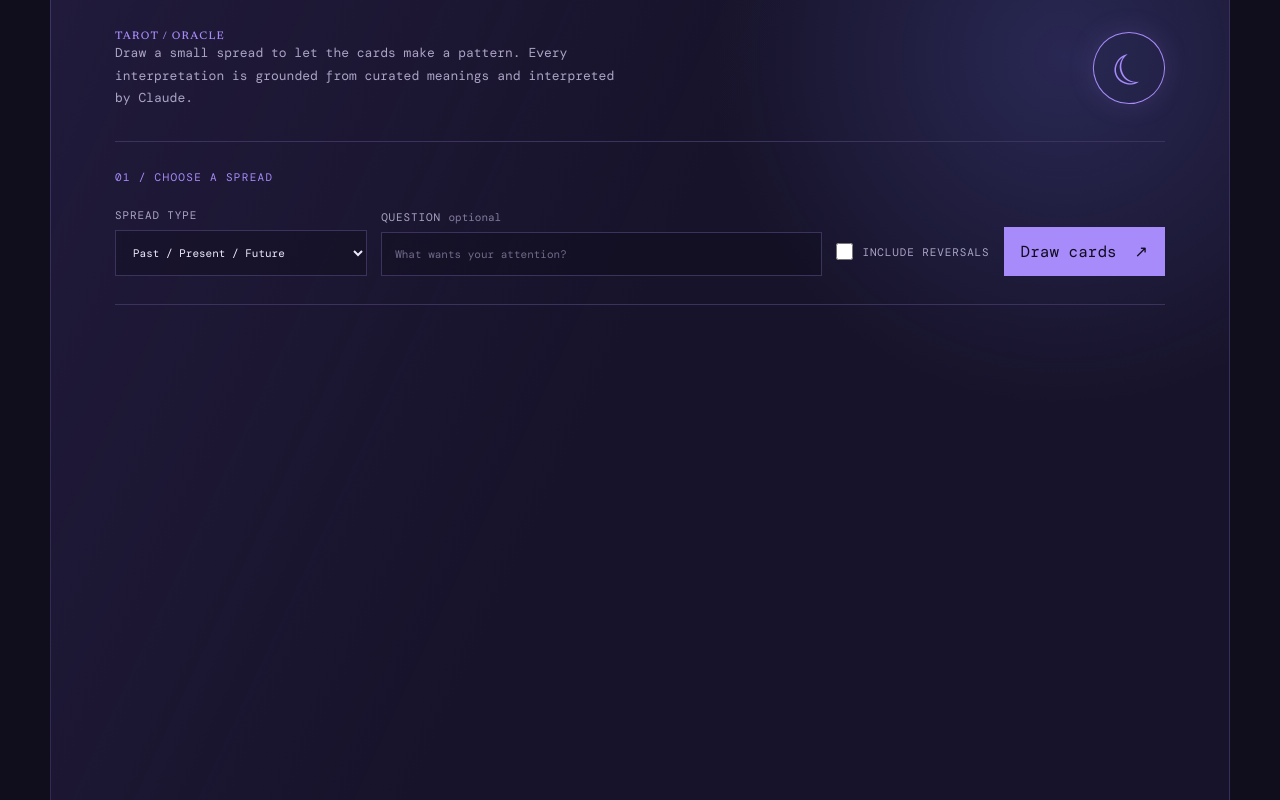
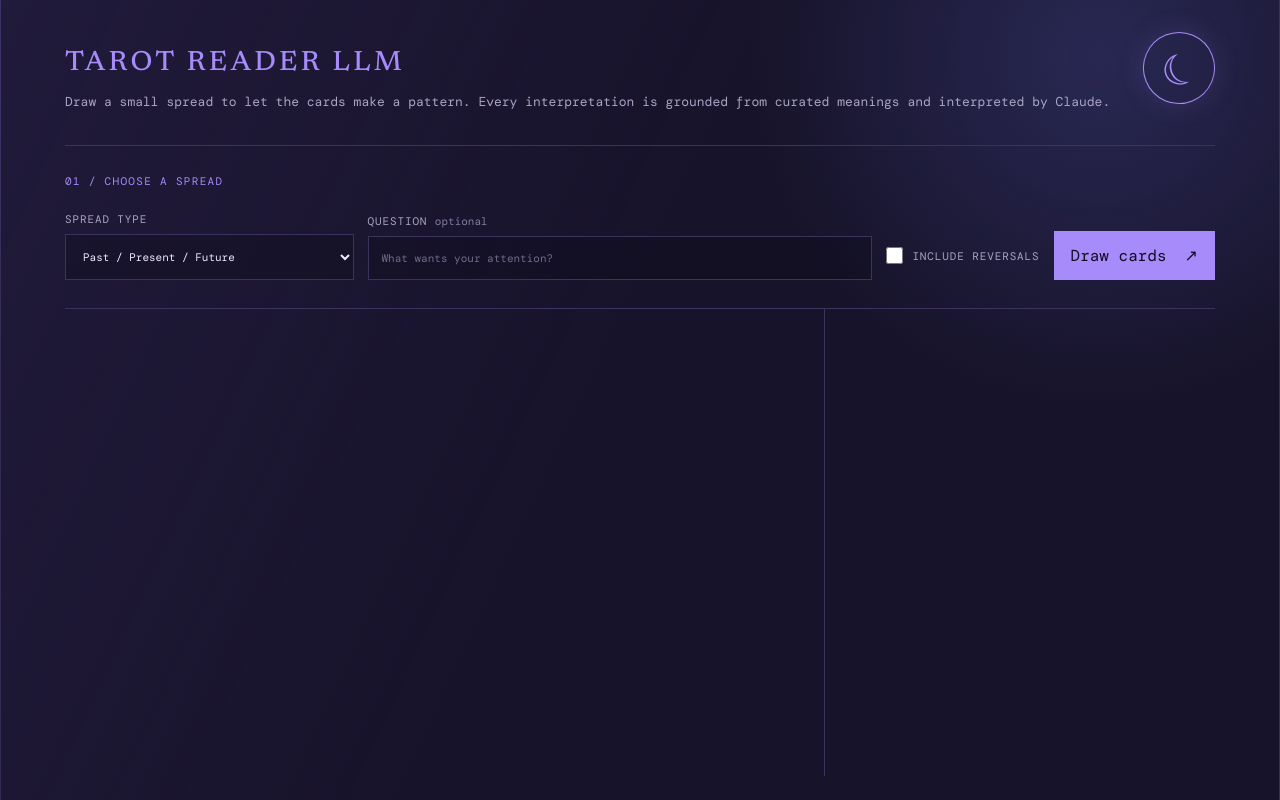
Before and after one commit to menelaosi/tarot-oracle-app, a React (Vite) app in the folder client/: page / in a window 1280 px wide. Built offline with nearby package versions, Linux system fonts and the light colour scheme.

Commit message:
Restyles app and updates CSS accordingly

```diff
--- a/client/src/App.css
+++ b/client/src/App.css
@@ -1,35 +1,88 @@
 :root {
   --ink: #eeeafd;
+  --ink-inverse: #110d20;
+  --copy: #cbc4df;
   --muted: #aba4c5;
+  --hint: #827a9d;
+  --placeholder: #716a8b;
   --paper: #17132a;
   --line: #3b335b;
+  --violet-deep: #3a2d67;
+  --field-bg: #0a0815;
+  --well-bg: #0e0b19;
   --accent: #a78bfa;
+  --accent-light: #c0adff;
   --accent-dark: #8065d8;
   --indigo: #6f7bf7;
   --plum: #241d40;
+  --shadow-card: #070511;
+  --shadow-popup: #05030f;
+  --error: #ffb4c2;
+  --error-bg: #351b38;
+  --error-border: #d86b9b;
 }
 
 .app-shell {
   display: flex;
   flex-direction: column;
-  width: min(1180px, 100%);
-  min-height: 100svh;
+  width: 100%;
+  height: 100svh;
   margin: 0 auto;
   padding: 32px clamp(20px, 5vw, 76px) 24px;
   background: var(--paper);
   background-image:
-    radial-gradient(circle at 86% 7%, rgba(111, 123, 247, 0.2), transparent 22rem),
-    linear-gradient(115deg, rgba(58, 45, 103, 0.28), transparent 48%);
-  border-left: 1px solid rgba(167, 139, 250, 0.2);
-  border-right: 1px solid rgba(167, 139, 250, 0.2);
+    radial-gradient(circle at 86% 7%, color-mix(in srgb, var(--indigo) 20%, transparent), transparent 22rem),
+    linear-gradient(115deg, color-mix(in srgb, var(--violet-deep) 28%, transparent), transparent 48%);
+  border-left: 1px solid color-mix(in srgb, var(--accent) 20%, transparent);
+  border-right: 1px solid color-mix(in srgb, var(--accent) 20%, transparent);
 }
 
 .masthead {
   display: flex;
+  flex: 0 0 auto;
   justify-content: space-between;
   gap: 32px;
   padding-bottom: 32px;
   border-bottom: 1px solid var(--line);
+}
+
+.workspace {
+  display: flex;
+  flex: 1 1 auto;
+  min-height: 0;
+  gap: 40px;
+}
+
+.workspace-left {
+  flex: 1 1 0%;
+  min-width: 0;
+}
+
+.workspace-right {
+  flex: 0 0 clamp(300px, 34%, 440px);
+  min-width: 0;
+  padding-left: 32px;
+  overflow-y: auto;
+  border-left: 1px solid var(--line);
+  scrollbar-color: var(--accent) transparent;
+  scrollbar-width: thin;
+}
+
+.workspace-right::-webkit-scrollbar {
+  width: 8px;
+}
+
+.workspace-right::-webkit-scrollbar-track {
+  background: transparent;
+}
+
+.workspace-right::-webkit-scrollbar-thumb {
+  background: var(--accent);
+  border-radius: 4px;
+}
+
+.workspace-right::-webkit-scrollbar-thumb:hover {
+  background: var(--accent-light);
 }
 
 .eyebrow,
@@ -53,14 +106,20 @@ h3 {
 h1 {
   max-width: 700px;
   margin: 18px 0 14px;
-  font-size: clamp(36px, 5vw, 64px);
+  font-size: 28px;
   line-height: 0.95;
   letter-spacing: -0.04em;
 }
 
+.masthead h1 {
+  color: var(--accent);
+  letter-spacing: 0.12em;
+  text-transform: uppercase;
+}
+
 h2 {
   margin: 8px 0 0;
-  font-size: clamp(26px, 3vw, 38px);
+  font-size: 24px;
   line-height: 1;
   letter-spacing: -0.03em;
 }
@@ -72,7 +131,6 @@ h3 {
 }
 
 .intro {
-  max-width: 510px;
   margin: 0;
   color: var(--muted);
   line-height: 1.7;
@@ -91,18 +149,17 @@ h3 {
   font-family: Georgia, serif;
   font-size: 42px;
   transform: rotate(-22deg);
-  box-shadow: 0 0 28px rgba(167, 139, 250, 0.15);
+  box-shadow: 0 0 28px color-mix(in srgb, var(--accent) 15%, transparent);
+}
+
+.reading-controls {
+  flex: 0 0 auto;
 }
 
 .reading-controls,
-.spread-section,
-.interpretation {
+.spread-section {
   padding: 28px 0;
   border-bottom: 1px solid var(--line);
-}
-
-.reading-output {
-  flex: 0 0 auto;
 }
 
 .section-heading {
@@ -126,7 +183,7 @@ label {
 }
 
 label em {
-  color: #827a9d;
+  color: var(--hint);
   font-style: normal;
   letter-spacing: 0;
   text-transform: none;
@@ -154,7 +211,7 @@ select {
   width: 100%;
   padding: 14px 13px;
   color: var(--ink);
-  background: rgba(10, 8, 21, 0.28);
+  background: color-mix(in srgb, var(--field-bg) 28%, transparent);
   border: 1px solid var(--line);
   border-radius: 0;
   outline: none;
@@ -163,11 +220,11 @@ select {
 input:focus,
 select:focus {
   border-color: var(--accent);
-  box-shadow: 0 0 0 3px rgba(167, 139, 250, 0.14);
+  box-shadow: 0 0 0 3px color-mix(in srgb, var(--accent) 14%, transparent);
 }
 
 input::placeholder {
-  color: #716a8b;
+  color: var(--placeholder);
 }
 
 .primary-action,
@@ -179,7 +236,7 @@ input::placeholder {
   min-height: 48px;
   padding: 13px 16px;
   border: 1px solid var(--accent);
-  color: #110d20;
+  color: var(--ink-inverse);
   background: var(--accent);
   transition:
     background 0.2s,
@@ -189,8 +246,8 @@ input::placeholder {
 
 .primary-action:hover,
 .secondary-action:hover {
-  background: #c0adff;
-  box-shadow: 0 8px 24px rgba(167, 139, 250, 0.2);
+  background: var(--accent-light);
+  box-shadow: 0 8px 24px color-mix(in srgb, var(--accent) 20%, transparent);
   transform: translateY(-2px);
 }
 
@@ -223,8 +280,8 @@ button:disabled {
   overflow: visible;
   padding: 13px;
   background: var(--plum);
-  border: 1px solid #4d4272;
-  box-shadow: 7px 8px 0 rgba(7, 5, 17, 0.3);
+  border: 1px solid var(--accent);
+  box-shadow: 7px 8px 0 color-mix(in srgb, var(--shadow-card) 30%, transparent);
 }
 
 .tarot-card:focus-visible {
@@ -245,7 +302,7 @@ button:disabled {
   margin: 11px 0 16px;
   height: clamp(220px, 28svh, 340px);
   overflow: hidden;
-  background: #0e0b19;
+  background: var(--well-bg);
 }
 
 .image-frame img {
@@ -272,15 +329,14 @@ button:disabled {
   min-height: 120px;
   padding: 16px;
   color: var(--ink);
-  background: rgba(22, 17, 43, 0.92);
-  border: 1px solid rgba(167, 139, 250, 0.7);
-  box-shadow: 0 16px 36px rgba(5, 3, 15, 0.55);
+  background: color-mix(in srgb, var(--paper) 92%, transparent);
+  border: 1px solid color-mix(in srgb, var(--accent) 70%, transparent);
+  box-shadow: 0 16px 36px color-mix(in srgb, var(--shadow-popup) 55%, transparent);
   backdrop-filter: blur(8px);
 }
 
 .details-meaning,
-.details-meta,
-.details-status {
+.details-meta {
   margin: 0;
 }
 
@@ -291,8 +347,7 @@ button:disabled {
   line-height: 1.25;
 }
 
-.details-meta,
-.details-status {
+.details-meta {
   margin-top: 7px;
   color: var(--muted);
   font-size: 10px;
@@ -307,7 +362,7 @@ button:disabled {
 }
 
 .secondary-action:hover {
-  color: #110d20;
+  color: var(--ink-inverse);
   background: var(--accent);
 }
 
@@ -332,12 +387,13 @@ button:disabled {
 }
 
 .interpretation {
+  padding: 28px 0;
   max-width: 900px;
 }
 
 .interpretation-copy {
   margin-top: 24px;
-  color: #cbc4df;
+  color: var(--copy);
   font-family: Newsreader, Georgia, serif;
   font-size: 22px;
   line-height: 1.45;
@@ -353,17 +409,14 @@ button:disabled {
 
 .interpretation-copy h1 {
   max-width: none;
-  font-size: 34px;
   line-height: 1.1;
 }
 
 .interpretation-copy h2 {
-  font-size: 28px;
   line-height: 1.15;
 }
 
 .interpretation-copy h3 {
-  font-size: 22px;
   line-height: 1.2;
 }
 
@@ -395,20 +448,34 @@ button:disabled {
 .error-message {
   margin: 24px 0 0;
   padding: 14px;
-  color: #ffb4c2;
-  background: #351b38;
-  border-left: 3px solid #d86b9b;
+  color: var(--error);
+  background: var(--error-bg);
+  border-left: 3px solid var(--error-border);
   font-size: 13px;
 }
 
 @media (max-width: 720px) {
   .app-shell {
+    height: auto;
     padding-top: 28px;
     padding-bottom: 20px;
+    overflow: visible;
   }
 
   .masthead {
     padding-bottom: 38px;
+  }
+
+  .workspace {
+    flex-direction: column;
+    gap: 0;
+  }
+
+  .workspace-right {
+    flex: 1 1 auto;
+    padding-left: 0;
+    overflow-y: visible;
+    border-left: none;
   }
 
   .moon-mark {
--- a/client/src/App.tsx
+++ b/client/src/App.tsx
@@ -83,8 +83,8 @@ function App() {
         onDraw={drawCards}
       />
 
-      {(reading || interpretation) && (
-        <div className="reading-output">
+      <div className="workspace">
+        <div className="workspace-left">
           {reading && (
             <Spread
               reading={reading}
@@ -93,10 +93,13 @@ function App() {
               onShowSampleInterpretation={() => setInterpretation(sampleInterpretation)}
             />
           )}
+          {error && <p className="error-message" role="alert">{error}</p>}
         </div>
-      )}
-      {interpretation && <Interpretation text={interpretation} />}
-      {error && <p className="error-message" role="alert">{error}</p>}
+
+        <div className="workspace-right">
+          {interpretation && <Interpretation text={interpretation} />}
+        </div>
+      </div>
     </main>
   );
 }
--- a/client/src/components/Header.tsx
+++ b/client/src/components/Header.tsx
@@ -2,7 +2,7 @@ function Header() {
   return (
     <header className="masthead">
       <div>
-        <h1 className="eyebrow">Tarot / Oracle</h1>
+        <h1>Tarot Reader LLM</h1>
         <p className="intro">
           Draw a small spread to let the cards make a pattern. Every interpretation is
           grounded from curated meanings and interpreted by Claude.
--- a/client/src/components/TarotCard.tsx
+++ b/client/src/components/TarotCard.tsx
@@ -82,8 +82,8 @@ function TarotCard({ card }: TarotCardProps) {
       <h3>{card.name}</h3>
       {isDetailsVisible && (
         <div className="card-details" aria-live="polite">
-          {isLoadingDetails && <p className="details-status">Loading details...</p>}
-          {detailsError && <p className="details-status">{detailsError}</p>}
+          {isLoadingDetails && <p className="details-meta">Loading details...</p>}
+          {detailsError && <p className="details-meta">{detailsError}</p>}
           {details && (
             <>
               <DetailLine
```
Also changed, not shown: 1 other file (tests, documents, lock files or other folders).
